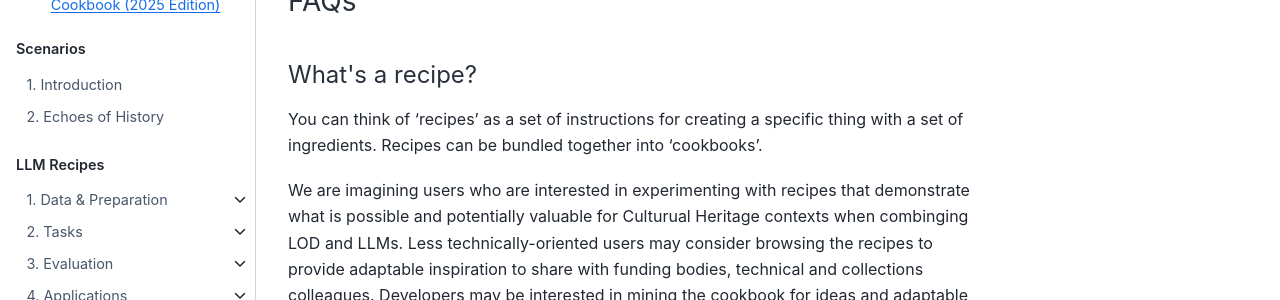
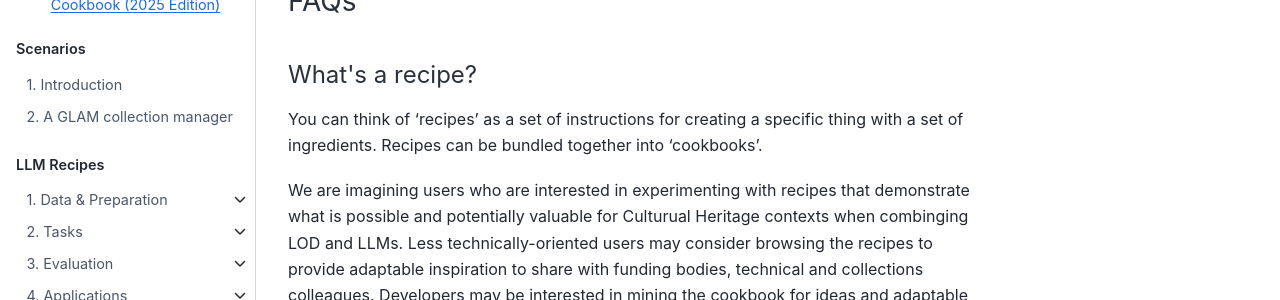
Before and after one commit to pelagios/llm-lod-enriching-heritage, a Jupyter Book: the page built from faqs.md, in a window 1280 px wide. Shown: the part 177-477 px from the top of the page. Built offline with Jupyter Book 1.0.4 settings and Sphinx 7.4.7 and the Sphinx Book theme 1.1.4, drawn with Linux system fonts in a browser that asks for light colours; pages that are not in the unit, such as notebooks, are missing from menus.

Commit message:
Update _toc.yml

```diff
--- a/_toc.yml
+++ b/_toc.yml
@@ -8,7 +8,7 @@ parts:
       - file: scenarios/intro
         title: Introduction
       - file: scenarios/scenario_1
-        title: Echoes of History
+        title: A GLAM collection manager
 
   - caption: LLM Recipes
     numbered: True
```
